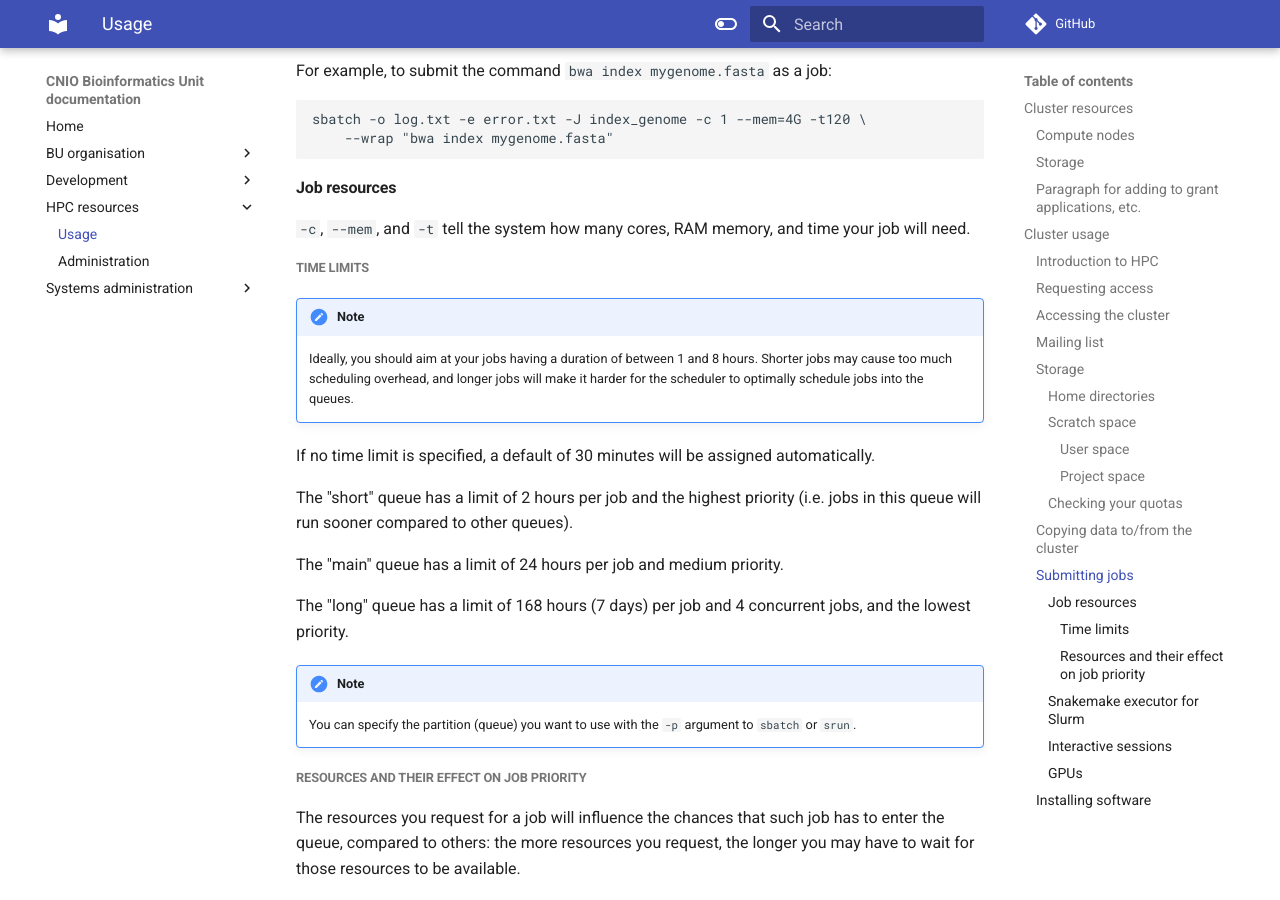
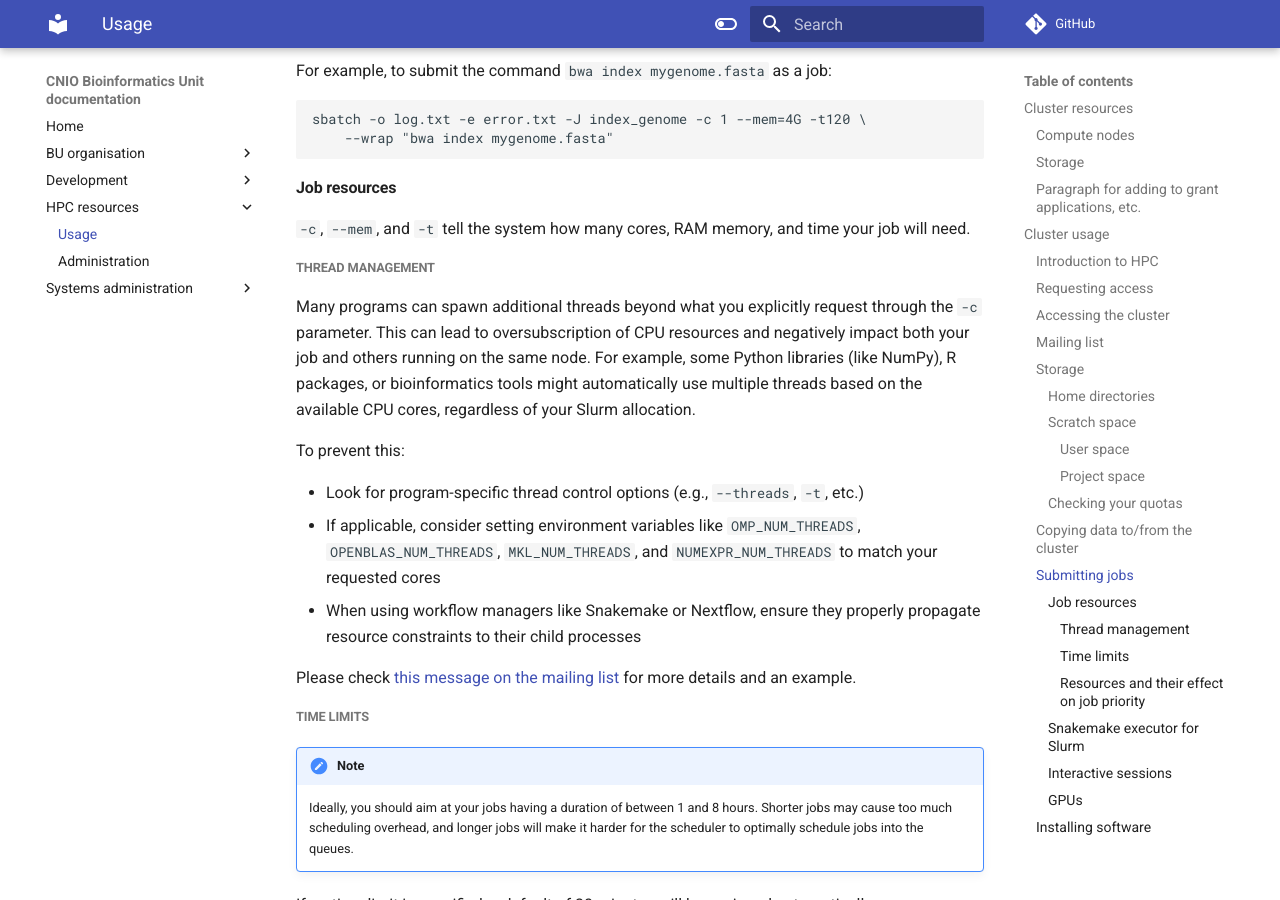
Before and after one commit to cnio-bu/cnio-bu.github.io, an MkDocs documentation site: the page built from docs/hpc/usage.md, in a window 1280 px wide and 900 px high, scrolled down 3622 px. Built offline with MkDocs 1.6.1 and Material for MkDocs 9.7.7, drawn with Linux system fonts in a browser that asks for light colours; comment, search, counter and statistics services are not loaded.

Commit message:
Add paragraph abouth thread management

```diff
--- a/docs/hpc/usage.md
+++ b/docs/hpc/usage.md
@@ -154,6 +154,21 @@ For example, to submit the command `bwa index mygenome.fasta` as a job:
 
 `-c`, `--mem`, and `-t` tell the system how many cores, RAM memory, and time your job will need.
 
+##### Thread management
+
+Many programs can spawn additional threads beyond what you explicitly request through the `-c` parameter.
+This can lead to oversubscription of CPU resources and negatively impact both your job and others running
+on the same node. For example, some Python libraries (like NumPy), R packages, or bioinformatics tools
+might automatically use multiple threads based on the available CPU cores, regardless of your Slurm allocation.
+
+To prevent this:
+
+- Look for program-specific thread control options (e.g., `--threads`, `-t`, etc.)
+- If applicable, consider setting environment variables like `OMP_NUM_THREADS`, `OPENBLAS_NUM_THREADS`, `MKL_NUM_THREADS`, and `NUMEXPR_NUM_THREADS` to match your requested cores
+- When using workflow managers like Snakemake or Nextflow, ensure they properly propagate resource constraints to their child processes
+
+Please check [this message on the mailing list](https://lists.cnio.es/wws/arc/hpc/2024-12/msg00000.html) for more details and an example.
+
 ##### Time limits
 
 !!! Note
```
